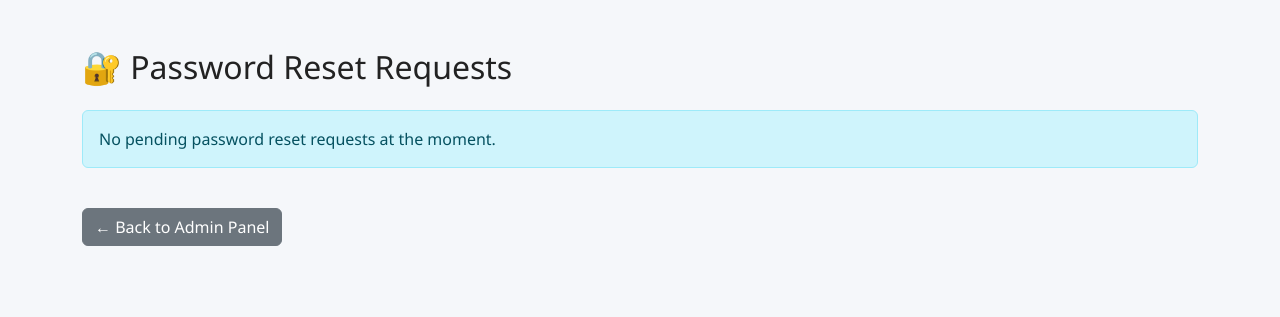
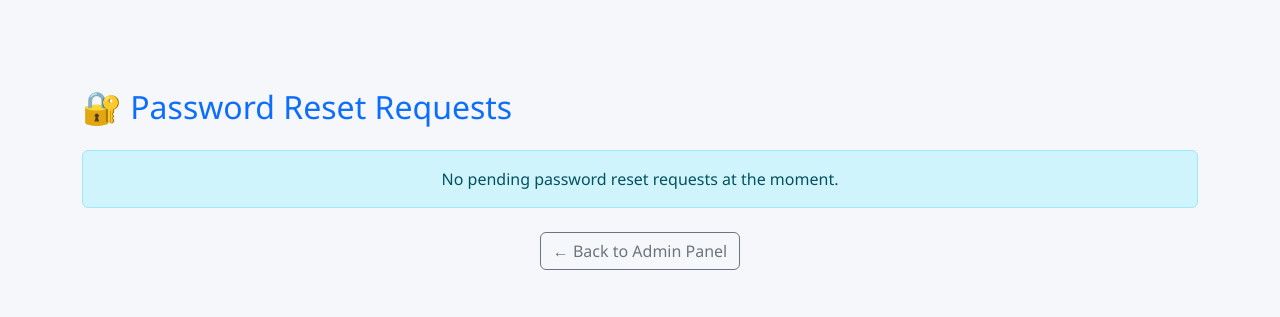
Before and after one commit to anubhavdwivedy/ta_monitoring_system, a Flask app: page /admin-requests in a window 1280 px wide. Shown: the top 317 px of the page. Run offline with Flask 3, Linux system fonts and the light colour scheme; a user stored in the database is signed in; data that the repository does not hold is empty.

Commit message:
Update admin_requests.html

```diff
--- a/templates/admin_requests.html
+++ b/templates/admin_requests.html
@@ -4,32 +4,37 @@
     <title>Admin - Password Reset Requests</title>
     <link rel="stylesheet" href="https://cdn.jsdelivr.net/npm/bootstrap@5.3.3/dist/css/bootstrap.min.css">
     <link rel="stylesheet" href="{{ url_for('static', filename='style.css') }}">
+    <meta name="viewport" content="width=device-width, initial-scale=1">
 </head>
-<body class="container mt-5">
-    <h2 class="mb-4">🔐 Password Reset Requests</h2>
+<body class="container py-5">
+    <h2 class="mb-4 text-primary">🔐 Password Reset Requests</h2>
 
     {% if requests %}
         {% for req in requests %}
-            <div class="card mb-4 shadow-sm">
+            <div class="card mb-4 shadow">
                 <div class="card-body">
-                    <h5 class="card-title">📧 {{ req.email }}</h5>
-                    <p class="card-text"><strong>Message:</strong> {{ req.message }}</p>
+                    <h5 class="card-title"><strong>📧 Email:</strong> {{ req.email }}</h5>
+                    <p class="card-text"><strong>Message:</strong> {{ req.message or '—' }}</p>
 
-                    <form method="POST" action="/approve-reset/{{ req.id }}" class="row g-2 align-items-center">
-                        <div class="col-sm-8">
+                    <form method="POST" action="/approve-reset/{{ req.id }}" class="row g-3 align-items-center">
+                        <div class="col-md-8">
                             <input type="password" name="new_password" class="form-control" placeholder="Enter new password" required>
                         </div>
-                        <div class="col-sm-4">
-                            <button type="submit" class="btn btn-success">✅ Reset Password</button>
+                        <div class="col-md-4 text-end">
+                            <button type="submit" class="btn btn-success w-100">✅ Reset Password</button>
                         </div>
                     </form>
                 </div>
             </div>
         {% endfor %}
     {% else %}
-        <div class="alert alert-info">No pending password reset requests at the moment.</div>
+        <div class="alert alert-info text-center">
+            No pending password reset requests at the moment.
+        </div>
     {% endif %}
 
-    <a href="/admin" class="btn btn-secondary mt-4">← Back to Admin Panel</a>
+    <div class="text-center mt-4">
+        <a href="/admin" class="btn btn-outline-secondary">← Back to Admin Panel</a>
+    </div>
 </body>
-</html>
+</ht
```
